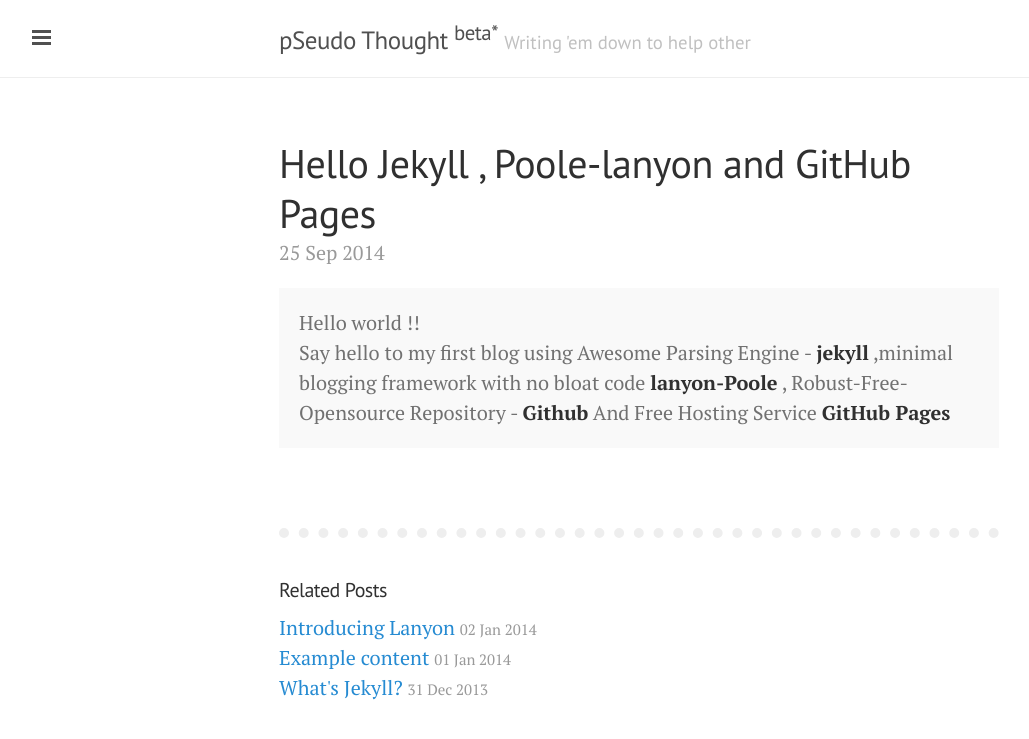
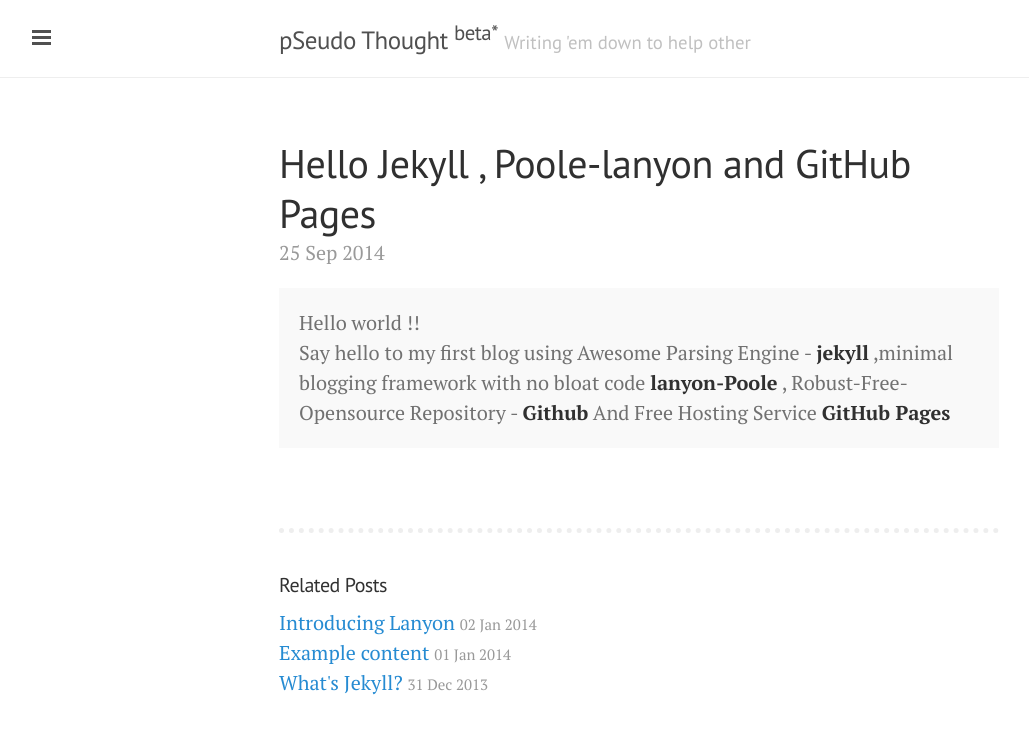
Before and after one commit to DharmeshPandav/dharmeshpandav.github.io, a Jekyll site: the page built from _posts/2014-09-25-Hello jekyll.md, in a window 1280 px wide. Shown: the top 739 px of the page, without its empty margins (1-1030 px from the left). Built offline with Jekyll 4.4.1, drawn with Linux system fonts in a browser that asks for light colours; Markdown is read by kramdown in place of the engine named in the settings.

```diff
--- /dev/null
+++ b/CNAME
@@ -0,0 +1 @@
+blog.privatenode.in
--- a/public/css/lanyon.css
+++ b/public/css/lanyon.css
@@ -325,7 +325,7 @@ a.sidebar-nav-item:focus {
 .related {
   padding-top: 1rem;
   padding-bottom: 1rem;
-  border-top: 10px dotted #eee;
+  border-top: 5px dotted #eee;
 }
 .related-posts {
   padding-left: 0;
```
